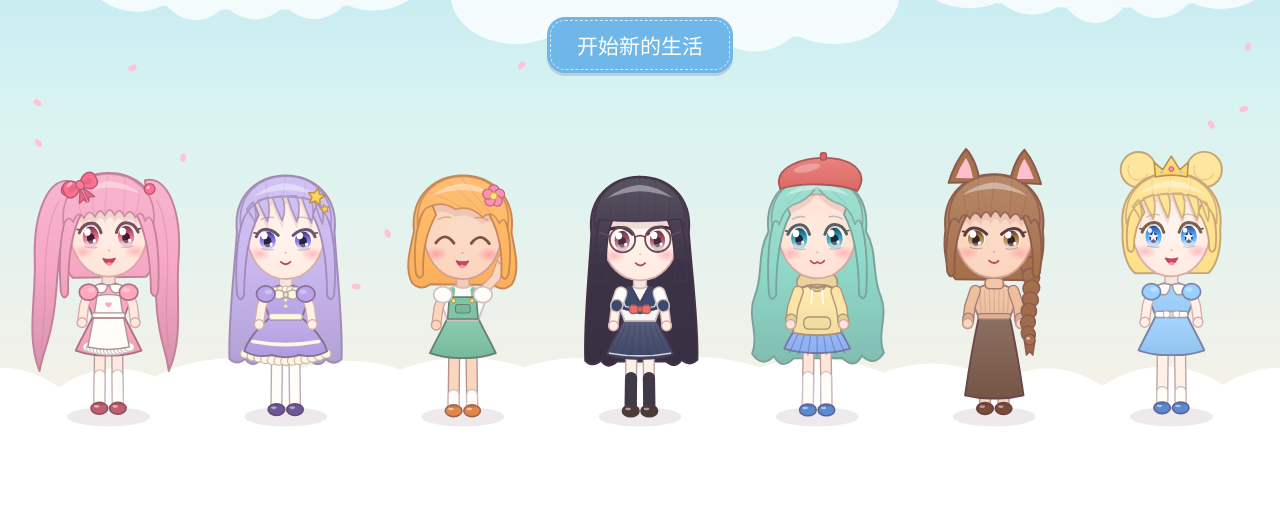
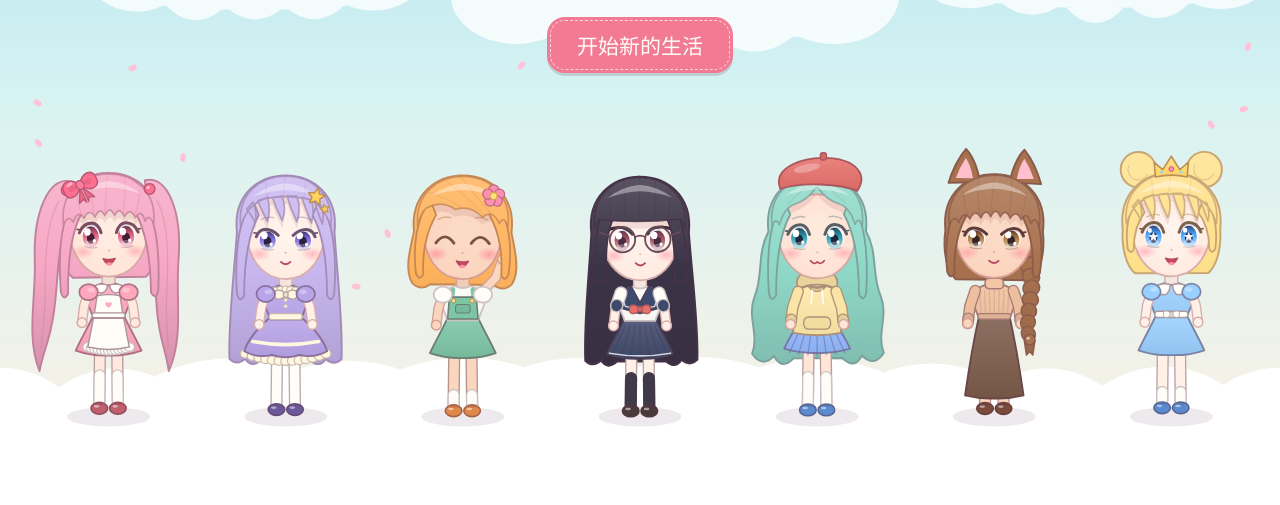
Before and after one commit to linding5750/cloud-town, a plain HTML site: page index.html in a window 1280 px wide. Shown: the part 295-800 px from the top of the page. Drawn offline with Linux system fonts and the light colour scheme; animation ran at ten frames a second; a web font is replaced by a local one.

Commit message:
Revert "试试蓝色主题"
This reverts commit d82a69c59a1a4e940f0b236261ed0e00ee0e437b.

```diff
--- a/css/style.css
+++ b/css/style.css
@@ -5,7 +5,7 @@
   --cloud: #fffdf8;
   --blush: #ffe3ea;
   --peach: #ffd7c9;
-  --rose: #6fb7e8;
+  --rose: #f27a93;
   --rose-deep: #c94f6e;
   --moss: #bfe6b4;
   --butter: #ffe9a8;
```
